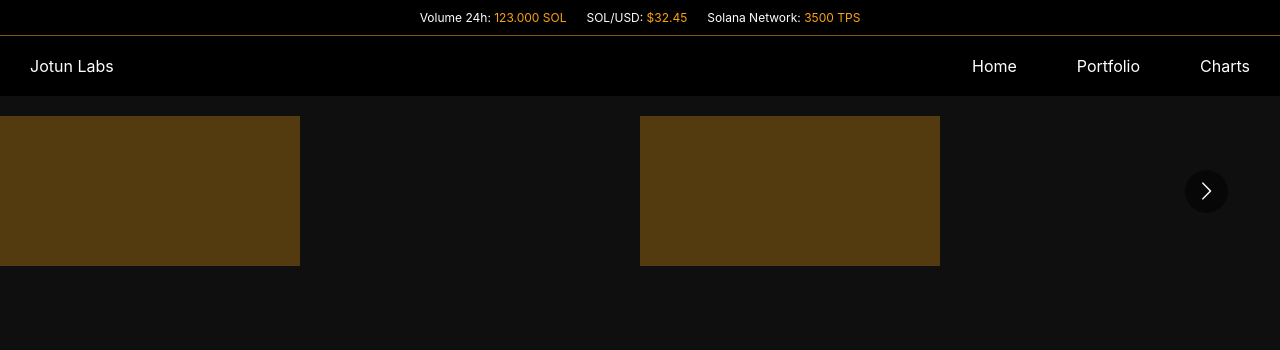
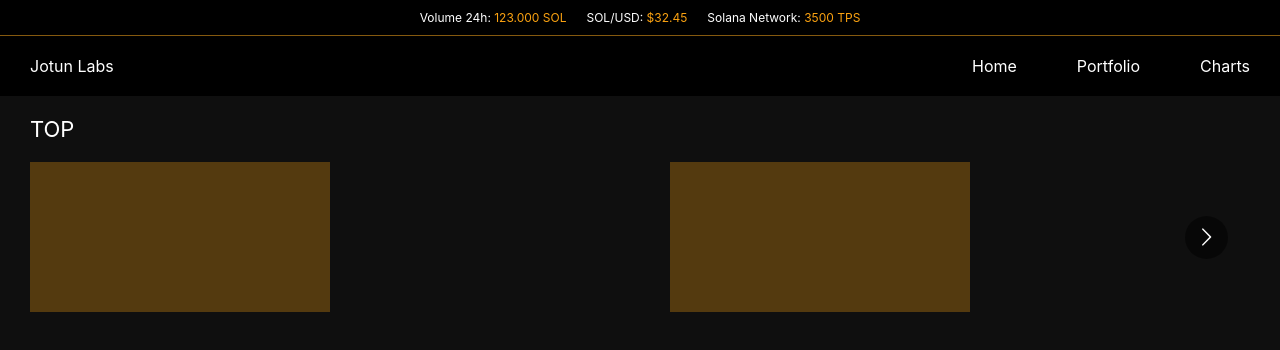
Before and after one commit to aitorpalleja/nftmarketcap-frontEnd, a React (Create React App) app: page / in a window 1280 px wide. Shown: the top 350 px of the page. Built offline with nearby package versions, Linux system fonts and the light colour scheme.

Commit message:
slider title added and some margin fixex

```diff
--- a/src/Components/Menu/Menu.scss
+++ b/src/Components/Menu/Menu.scss
@@ -9,7 +9,6 @@
     margin: auto;
 }
 
-// IMPORTANT
 .nav {
     position: sticky;
     display: flex;
@@ -19,12 +18,11 @@
     top: 0;
 }
 
-// DEMO LAYOUT CODE
 .nav {
     background: black;
 
     &__title {
-        margin: 0px 30px;
+        margin-left: 30px;
     }
 
     &__item {
--- a/src/Components/Slider/Slider.js
+++ b/src/Components/Slider/Slider.js
@@ -27,6 +27,8 @@ const responsive = {
 function Slider() {
     return (
         <div className='slider'>
+            <div className='slider_title'>TOP </div>
+
             <Carousel responsive={responsive}>
                 <div className='slider_div'> </div>
                 <div className='slider_div'> </div>
--- a/src/Components/Slider/Slider.scss
+++ b/src/Components/Slider/Slider.scss
@@ -2,6 +2,15 @@
     max-width: 1400px;
     margin: auto;
     margin-top: 20px;
+
+
+}
+
+.slider_title{
+    color: white;
+    margin-bottom: 20px;
+    margin-left: 30px;
+    font-size: 22px;
 
 }
 
@@ -10,9 +19,6 @@
     background-color: rgba(252, 163, 17, 0.295);
     width: 300px;
     height: 150px;
+    margin-left: 30px;
 
 }
-
-.slider_image{
-
-}
```
